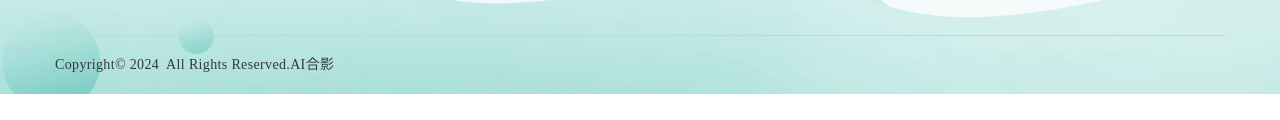
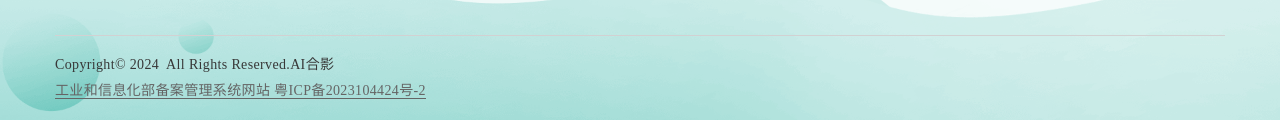
Before and after one commit to AiWarGd/AiWarGd.github.io, a plain HTML site: page index.html in a window 1280 px wide. Shown: the part 4113-4233 px from the top of the page. Before the commit the page ends 4207 px from the top, so only its background shows below. Drawn offline with Linux system fonts and the light colour scheme.

Commit message:
网站备案 完成

```diff
--- a/index.html
+++ b/index.html
@@ -489,6 +489,7 @@
             <div class="container">
                 <div class="pull-left left-content">
                     <p>Copyright© 2024 <span class="sep">  </span> All Rights Reserved.AI合影</p>
+                    <p><a href="http://beian.miit.gov.cn/">工业和信息化部备案管理系统网站 粤ICP备2023104424号-2</a></p>
                 </div>
             </div>
         </div>
```
